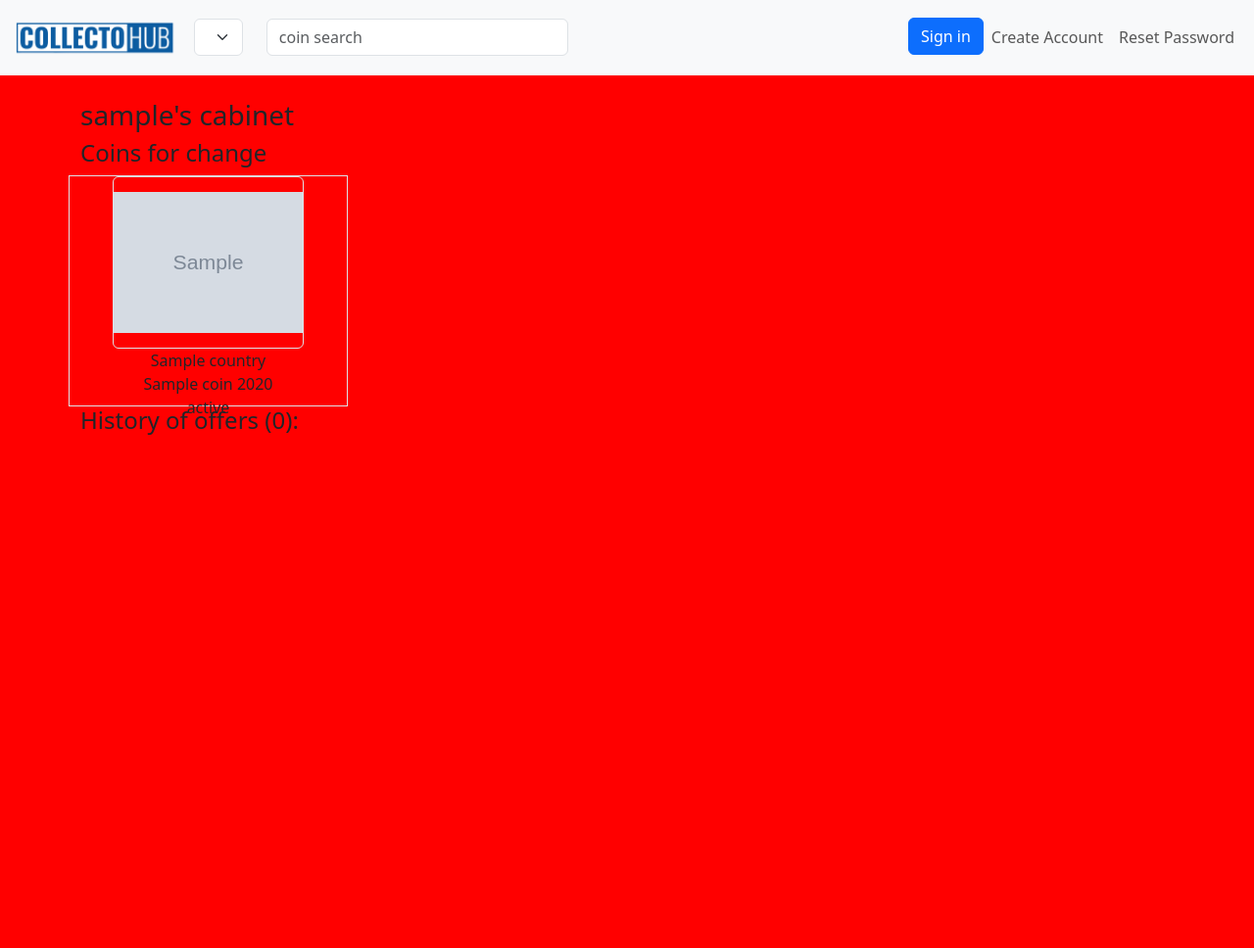
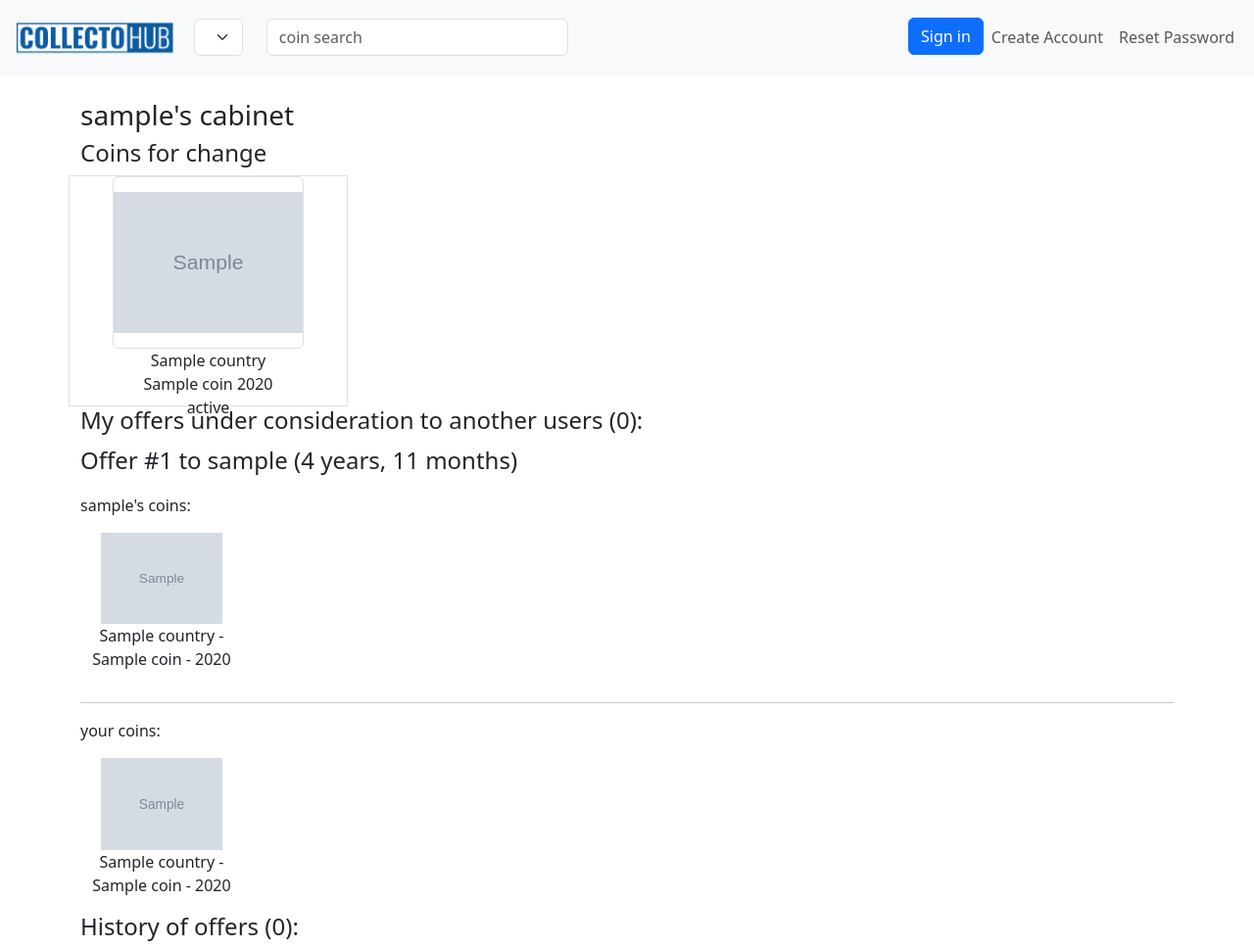
Before and after one commit to shopoigraem/collectohub_ps, a Django app: page /user/cabinet/1/ in a window 1280 px wide. Shown: the whole page at 98% size. Before the commit the page ends 444 px from the top, so only its background shows below. Run offline with Django 5.2, Linux system fonts and the light colour scheme; tables that the repository leaves empty hold one stand-in row (values such as "Sample post"); grey boxes marked "Sample" are stand-in pictures; some libraries are stand-ins or nearby versions.

Commit message:
oleksandr update

```diff
--- a/collectohub/coins/static/coins/style.css
+++ /dev/null
@@ -1,2 +0,0 @@
-.modal {width:300px;}
-body {background-color: red}
--- a/collectohub/coins/templates/coins/coin_detail.html
+++ b/collectohub/coins/templates/coins/coin_detail.html
@@ -107,6 +107,7 @@
     <img src="" id="img-modal" alt="">
   </div>
 </div>
+<!--{% include 'coins/multi_offer.html' %}-->
 
 <script>
   var modal = document.getElementById("myModal");
--- a/collectohub/coins/templates/coins/user_cabinet.html
+++ b/collectohub/coins/templates/coins/user_cabinet.html
@@ -9,14 +9,18 @@
 {% endif %}
 <h4>Coins for change </h4>
 <div class="row">
-  {% for coin in owner.profile.active_coins %}
+  {% for coin in owner.coins.all %}
   <div class="col-3 text-center border">
     <a href="{% url 'coins:coin-detail' pk=coin.id %}">
+      {% if coin.img_front %}
       <img
         src="{{ coin.img_front.url }}"
         alt="coin"
         class="w-75 h-75 object-fit-contain border rounded"
       />
+      {% else %}
+      no image
+      {% endif %}
     </a>
     <p>
       {{ coin.country }}
@@ -55,25 +59,12 @@
   </div>
   {% endfor %}
 {% endif %}
-{% if user.is_authenticated and user != owner %}
-<a href="{% url 'coins:multi-offer' pk=owner.id %}" class="btn btn-primary my-2">
-    Create multioffer
-</a>
-<h5>Create message to {{ owner }}</h5>
-<form action="{% url 'coins:message-from-cabinet' pk=user.id %}" method="post">
-    {% csrf_token %}
-    {{ form.as_p }}
-    <input type="hidden" name="author_id" value="{{ user.id }}">
-    <input type="hidden" name="recipient_id" value="{{ owner.id }}">
-    <input type="submit" value="send message" class="btn btn-primary">
-</form>
-{% endif %}
 
-{% if owner == user and owner.profile.multi_offers_to_other_users_under_consideration %}
+{% if owner.multi_offers_look or owner.multi_offers_made %}
 
 <h4>My offers under consideration to another users ({{ owner.profile.multi_offers_to_other_users_under_consideration|length }}):</h4>
 
-{% for multi_offer in owner.profile.multi_offers_to_other_users_under_consideration %}
+{% for multi_offer in owner.multi_offers_look.all %}
 
 <p class="fs-4">Offer #{{ multi_offer.id }} to {{ multi_offer.responder }} ({{ multi_offer.created|timesince }})</p>
 
--- a/collectohub/coins/views.py
+++ b/collectohub/coins/views.py
@@ -1,28 +1,32 @@
+from django.contrib.auth import logout, login, authenticate
+from django.contrib.auth.views import PasswordChangeView, PasswordChangeDoneView, PasswordResetView, \
+    PasswordResetDoneView, PasswordResetConfirmView, PasswordResetCompleteView
 from django.db.models import Q
 from django.http import HttpResponseRedirect
 from django.shortcuts import get_object_or_404, redirect, render
 from django.urls import reverse, reverse_lazy
 from django.views.generic import TemplateView, DetailView, ListView
-from django.contrib.auth import logout, login, authenticate
-from django.contrib.auth.decorators import login_required
-from django.views.decorators.http import require_POST
 from rest_framework import generics
-from django.contrib.auth.views import PasswordChangeView, PasswordChangeDoneView, PasswordResetView, \
-    PasswordResetDoneView, PasswordResetConfirmView, PasswordResetCompleteView
 
-from .models import *
 from .forms import *
 from .sterializers import *
 
 
 class IndexView(ListView):
-    queryset = Coin.objects.filter(status='a').order_by('-views_counter')
+    model = Coin
     context_object_name = "coin_list"
     template_name = 'coins/index.html'
     extra_context = {
         "continent_list": Continent.objects.order_by("name"),
     }
     paginate_by = 12
+
+    def get_queryset(self):
+        queryset = Coin.objects.filter(status='a').order_by('-views_counter')
+        if self.request.user.is_authenticated:
+            queryset = queryset.exclude(owner=self.request.user)
+
+        return queryset
 
 
 class CoinDetailView(DetailView):
@@ -59,7 +63,7 @@ def offer_detail(request):
 
 def user_cabinet_view(request, pk):
     owner = get_object_or_404(User, id=pk)
-    user_offers = Offer.objects.filter(author=owner)
+    user_offers = Offer.objects.filter(Q(author=owner) | Q(responder=owner))
     multi_offers = MultiOffer.objects.filter(author=owner)
 
     context = {
@@ -285,12 +289,14 @@ def multi_offer_view(request, pk):
 
 
 def create_new_multi_offer(request):
-    coins_to_get_ids = request.POST.getlist('coins_to_get_ids')
+    coins_to_get_ids = request.POST.getlist('coin_to_get_id')
+
     coins_to_get = Coin.objects.filter(id__in=coins_to_get_ids)
-    coins_to_give_ids = request.POST.getlist('coins_to_give_ids')
+    coins_to_give_ids = request.POST.getlist('coin_to_give_id')
     coins_to_give = Coin.objects.filter(id__in=coins_to_give_ids)
-    responder_id = request.POST.get('recipient_id')
-    responder = User.objects.get(id=responder_id)
+    # responder_id = request.POST.get('recipient_id')
+
+    responder = User.objects.get(id=coins_to_get[0].owner.id)
     new_multi_offer = MultiOffer(
         author=request.user,
         responder=responder,
@@ -350,17 +356,21 @@ class MyPasswordResetConfirmView(PasswordResetConfirmView):
 class MyPasswordResetCompleteView(PasswordResetCompleteView):
     template_name = "coins/password_reset_complete.html"
 
+
 class CoinListApiViewLatest(generics.ListAPIView):
     queryset = Coin.objects.order_by("-id")[:5]
     serializer_class = CoinsSerializer1
+
 
 class CoinDetailApiView(generics.RetrieveAPIView):
     queryset = Coin.objects.all()
     serializer_class = CoinsSerializer2
 
+
 class CoinUpdateApiView(generics.RetrieveUpdateAPIView):
     queryset = Coin.objects.all()
     serializer_class = CoinsSerializer1
+
 
 def search_coin(request):
     search_str = request.POST.get("search_field")
@@ -373,7 +383,6 @@ def search_coin(request):
         elif search_option == "0":
             coins = Coin.objects.filter(Q(country__name__icontains=search_str) | Q(denomination__icontains=search_str))
 
-
         return render(request, template_name="coins/search.html", context={"coin_list": coins, "pattern": search_str})
 
     else:
```
Also changed, not shown: collectohub/coins/admin.py (+11 -0 lines), collectohub/coins/templates/coins/coin_make_offer.html (+11 -2 lines), 1 other file.
